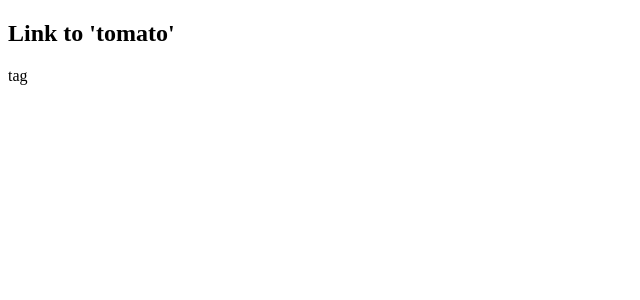
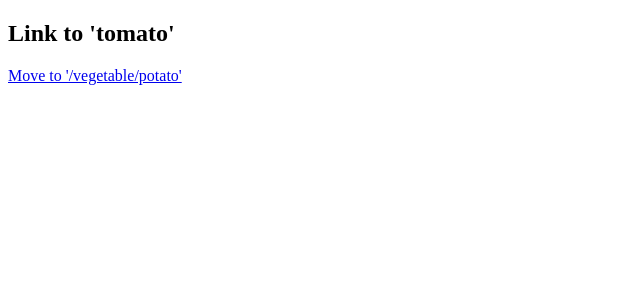
Before and after one commit to skandla2002/next-app, a Next.js app: page / in a window 1280 px wide. Shown: the top 300 px of the page, without its empty margins (0-640 px from the left). Built offline with nearby package versions, Linux system fonts and the light colour scheme.

Commit message:
동적 페이지 개선 추가 - update: 필요한 페이지 추가

```diff
--- a/pages/index.jsx
+++ b/pages/index.jsx
@@ -8,13 +8,17 @@ function App() {
   return (
     <div>
       <h2>Link to 'tomato'</h2>
-      <Link href="/tomato">
-        {/* a tag가 있어야 클릭도 되고 history 저정되어 백스페이스바로 선택 가능함 */}
-        {/* <a>Move to '/tomato'</a> */}
-        {/* 컴포넌트가 내부에 있는 경우는 동작하지 않음  */}
-        {/* <Child />  */}
-        {/* 일반 태그는 동작함 */}
-        <div>tag</div>
+      {/* <Link href="/tomato"> */}
+      {/* a tag가 있어야 클릭도 되고 history 저정되어 백스페이스바로 선택 가능함 */}
+      {/* <a>Move to '/tomato'</a> */}
+      {/* 컴포넌트가 내부에 있는 경우는 동작하지 않음  */}
+      {/* <Child />  */}
+      {/* 일반 태그는 동작함 */}
+      {/* <div>tag</div> */}
+      {/* <a> Move to '/tomato'</a>
+      </Link> */}
+      <Link href="/vegetable/potato" as="/vegetable/potato">
+        <a> Move to '/vegetable/potato'</a>
       </Link>
     </div>
   );
```
Also changed, not shown: pages/vegetable/[name].jsx (added, +16 -0 lines).
